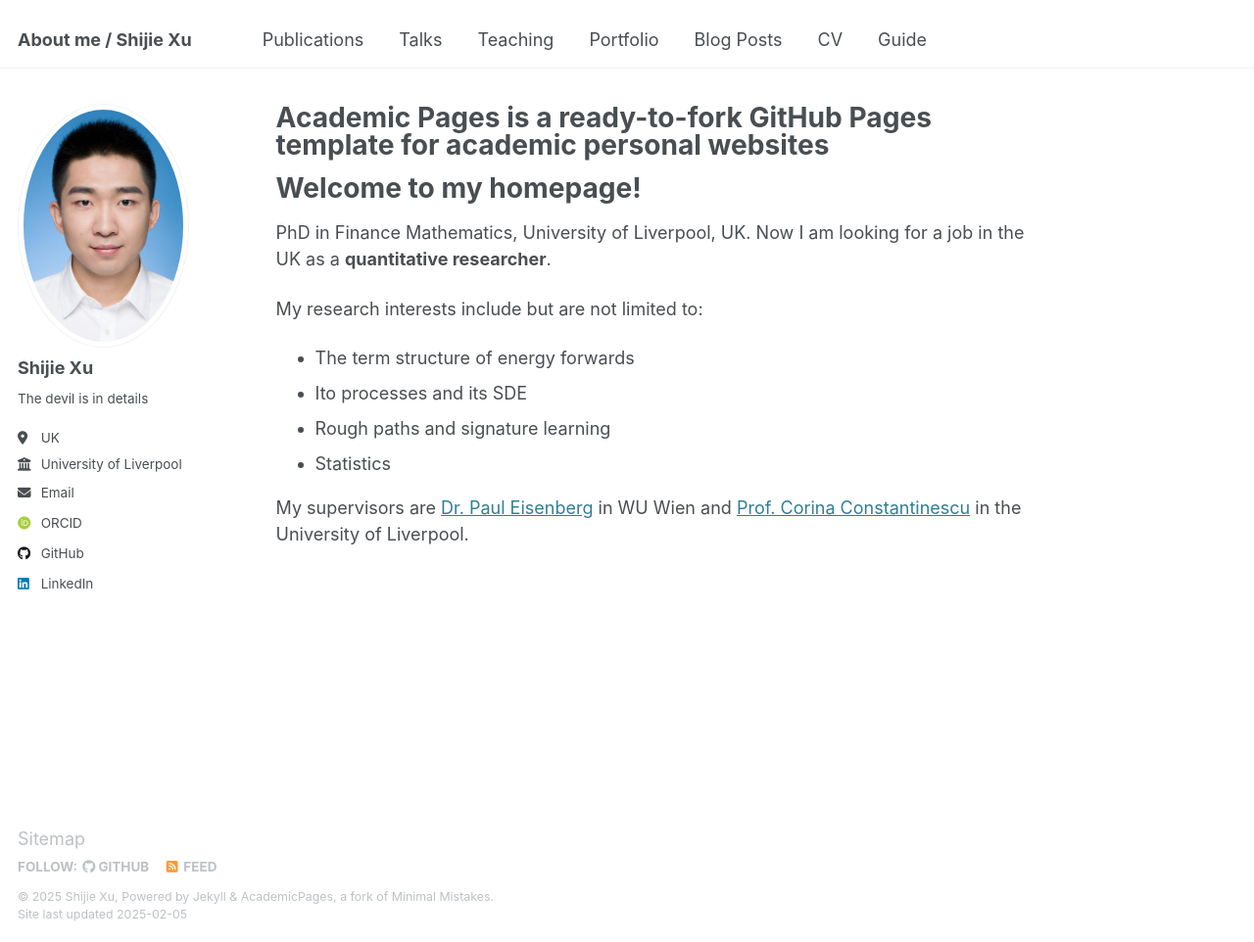
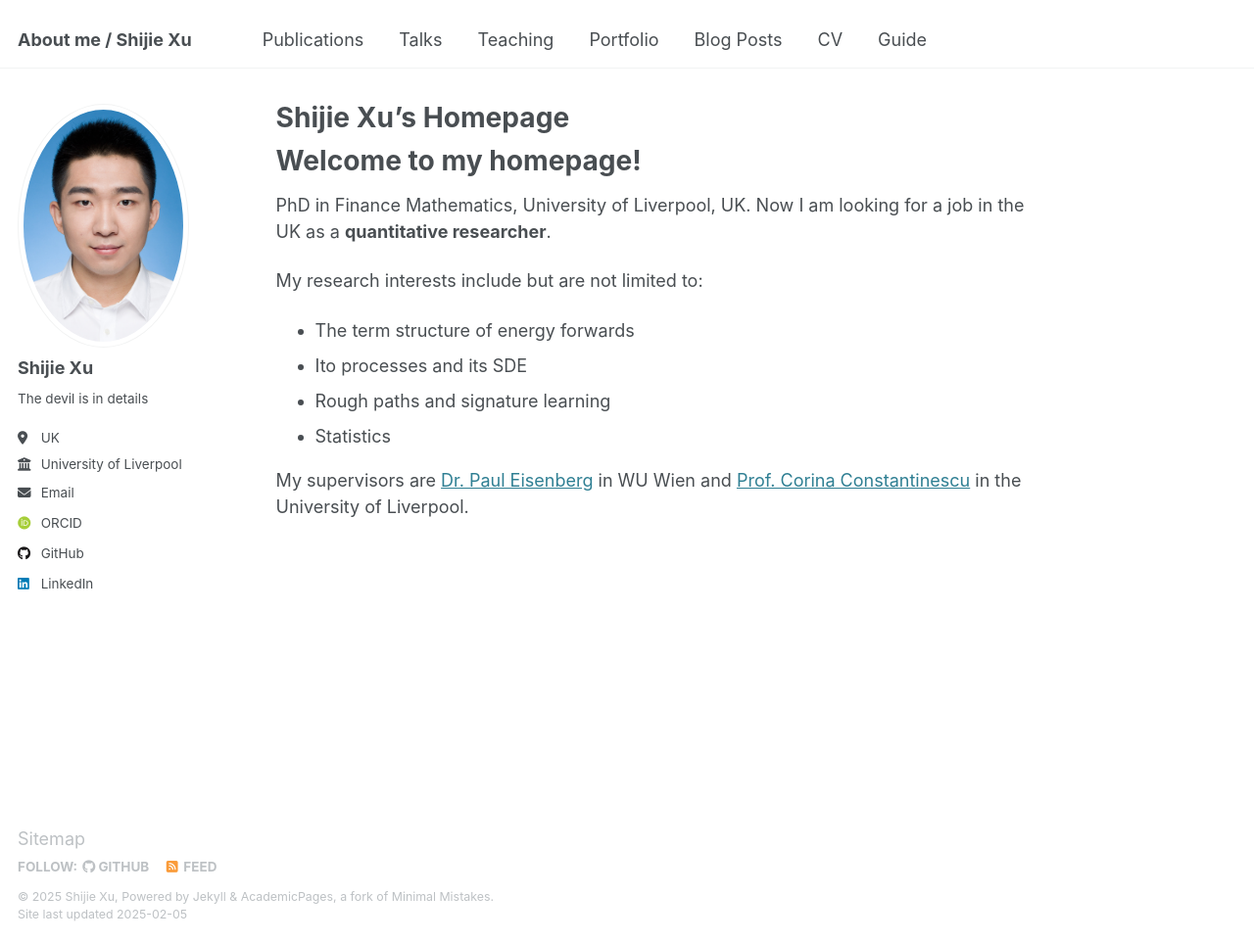
Before and after one commit to ShijieXu1993/uk.github.io, a Jekyll site: the page built from _pages/about.md, in a window 1280 px wide and 962 px high. Shown: the whole window at 98% size. Built offline with Jekyll 4.4.1, drawn with Linux system fonts in a browser that asks for light colours; some web fonts are replaced.

Commit message:
Update about.md

```diff
--- a/_pages/about.md
+++ b/_pages/about.md
@@ -1,6 +1,6 @@
 ---
 permalink: /
-title: "Academic Pages is a ready-to-fork GitHub Pages template for academic personal websites"
+title: "Shijie Xu's Homepage"
 author_profile: true
 redirect_from:
   - /about/
```
